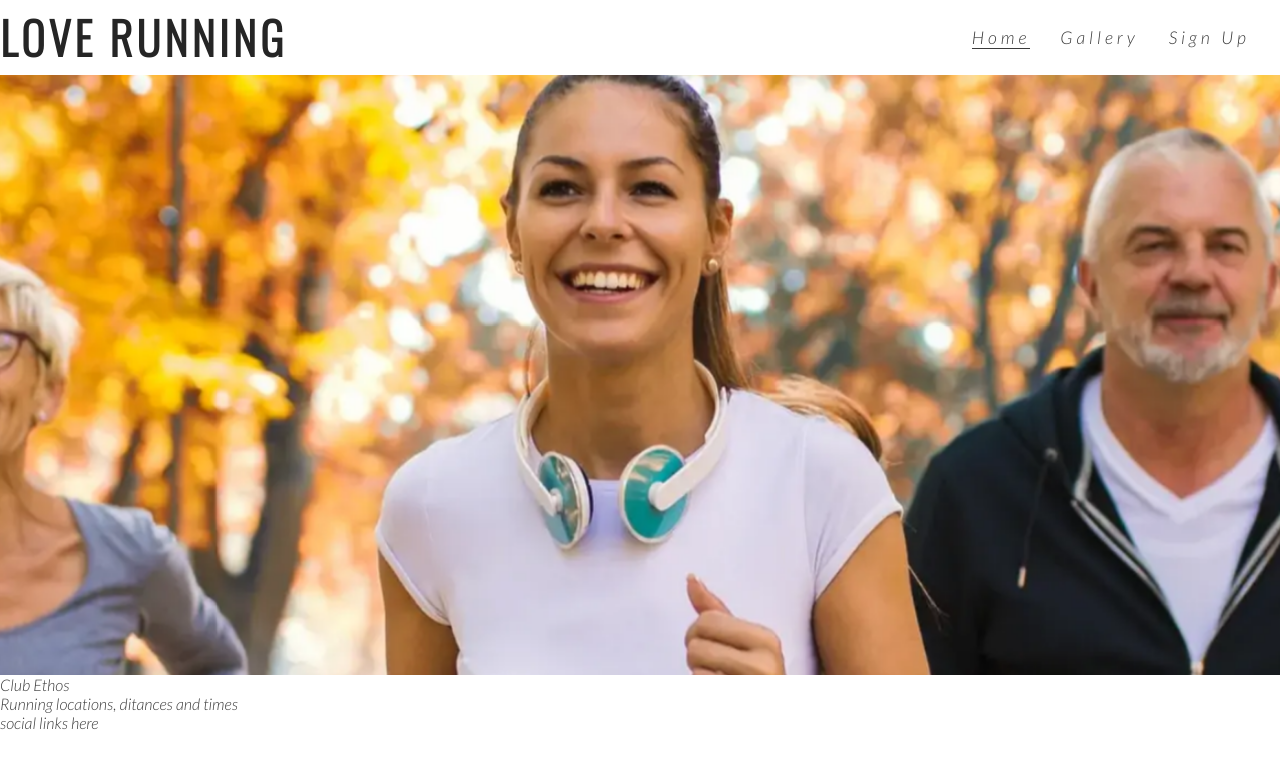
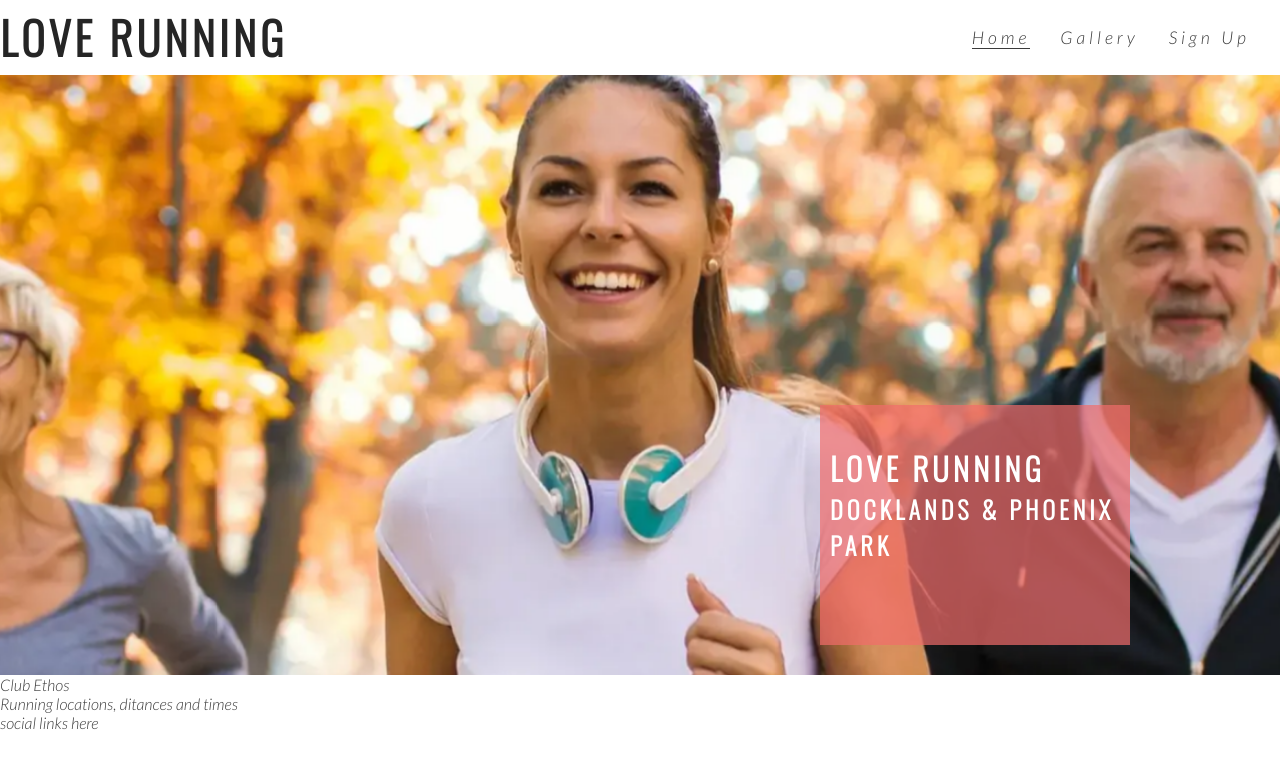
Before and after one commit to Mannio98/Love-Running, a plain HTML site: page index.html in a window 1280 px wide. Drawn offline with nearby package versions, Linux system fonts and the light colour scheme.

Commit message:
Add cover text and style

```diff
--- a/assets/css/style.css
+++ b/assets/css/style.css
@@ -55,12 +55,18 @@ h1, h2 {
     border-bottom: 1px solid #3a3a3a
 }
 
-/* Hero Image */
+/* Hero Image and cover text*/
 
 #hero-outer {
     height: 600px;
     width: 100%;
     overflow: hidden;
+
+    position: relative;
+}
+
+#cover-text, #cover-text h2 {
+    color: #fff;
 }
 
 #hero-image {
@@ -85,3 +91,23 @@ h1, h2 {
         transform: scale(1.1);
     }
 }
+
+#cover-text{
+    font-size: 130%;
+    font-family: Oswald, sans-serif;
+    text-transform: uppercase;
+    letter-spacing: 4px;
+
+    width: 300px;
+    height: 200px;
+
+    padding-top: 40px;
+    padding-left: 10px;
+
+    background-color: rgba(241, 109, 107, .7);
+
+    bottom: 30px;
+    right: 150px;
+
+    position: absolute;
+}
--- a/index.html
+++ b/index.html
@@ -33,6 +33,10 @@
     </header>
     <section id="hero-outer">
         <div id="hero-image"></div>
+        <div id="cover-text">
+            <h2>Love Running</h2>
+            <h3>Docklands & Phoenix Park</h3>
+        </div>
     </section>
     <section>
         Club Ethos
```
